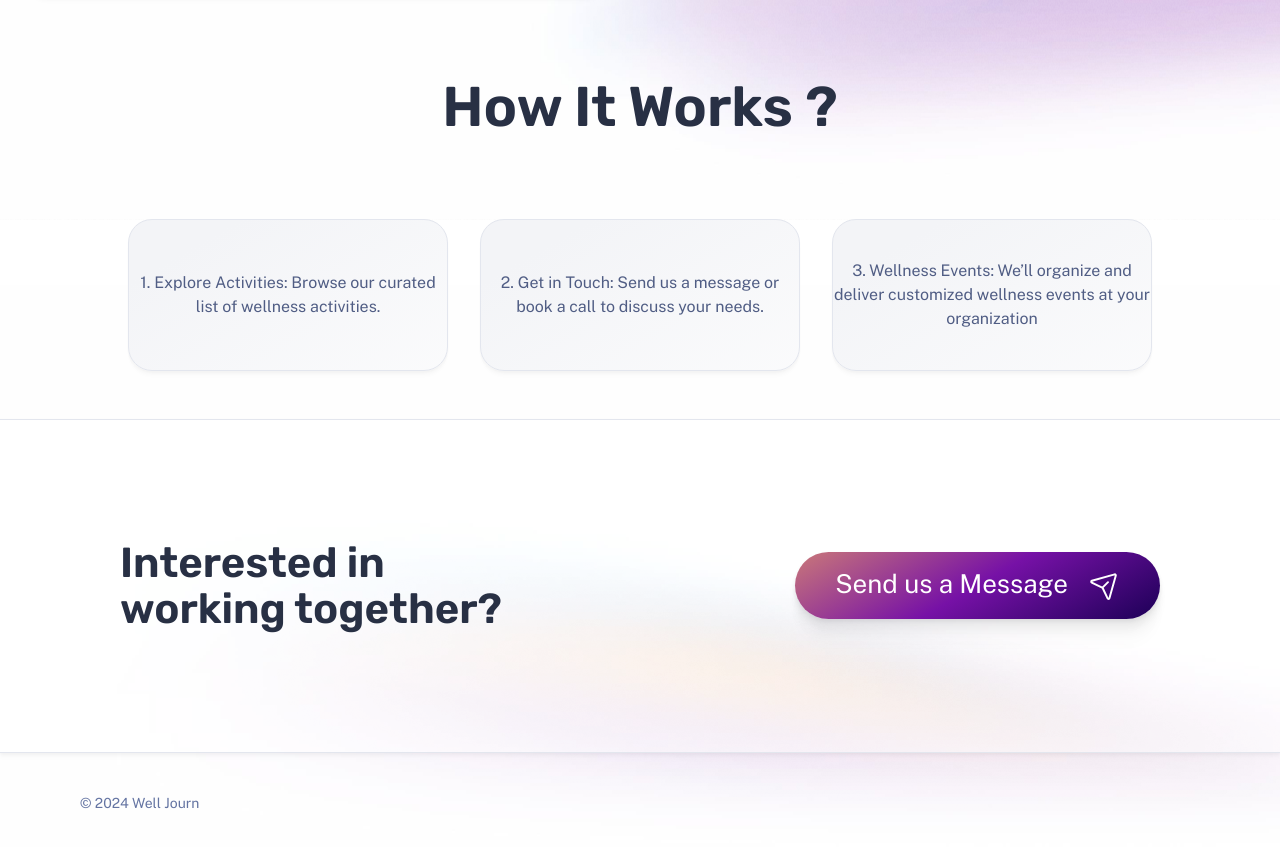
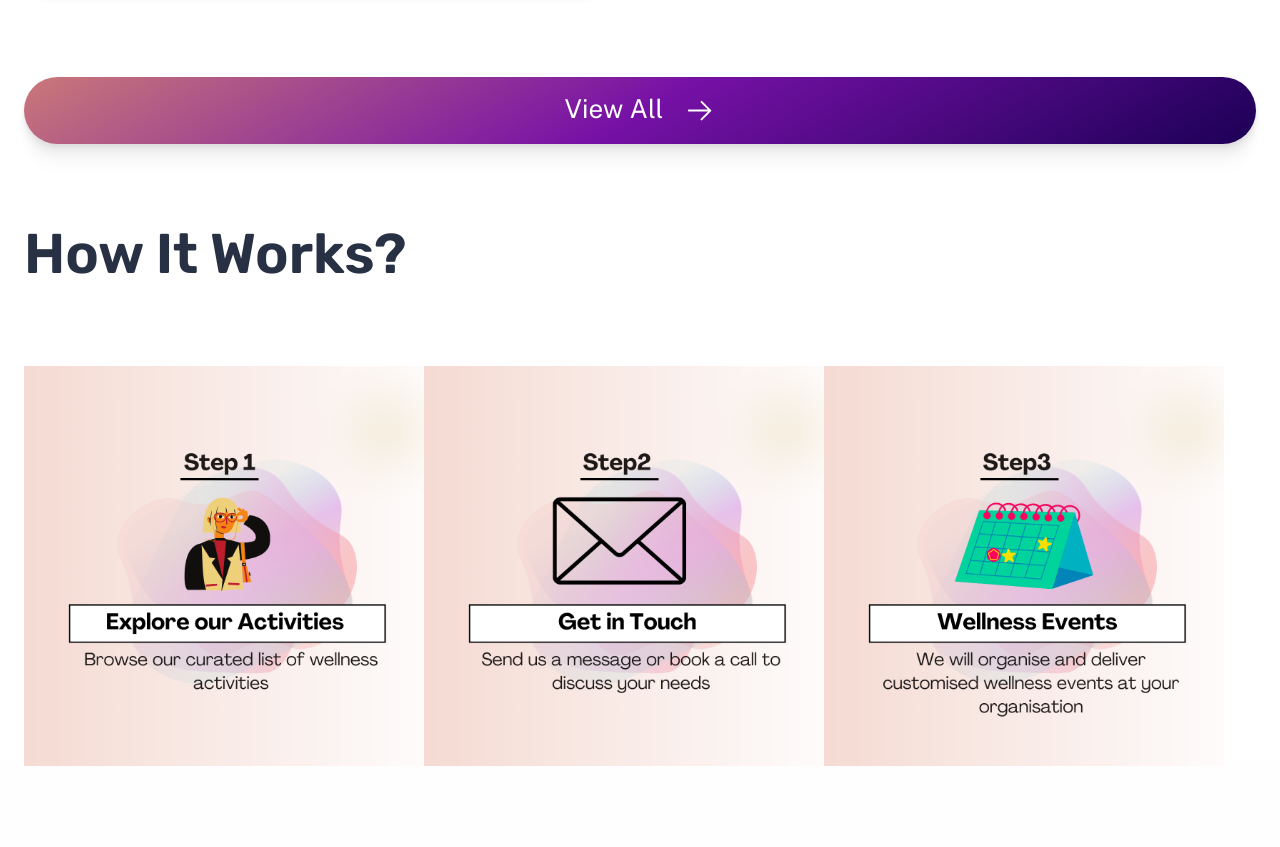
Before and after one commit to RekhaMathew-Product/Well-Journ, an Astro site: page / in a window 1280 px wide. Shown: the part 2484-3331 px from the top of the page. Built offline with nearby package versions, Linux system fonts and the light colour scheme; Astro itself is replaced by a stand-in of ours.

Commit message:
how it works

```diff
--- a/src/pages/index.astro
+++ b/src/pages/index.astro
@@ -124,25 +124,48 @@
           }
         </Grid>
       </div>
-
+    </section>
     <div class="cta">
       <CallToAction href="/work/">
         View All
         <Icon icon="arrow-right" size="1.2em" />
       </CallToAction>
     </div>
-    </section>
 
-    <section class="section with-background bg-variant">
-      <header class="section-header stack gap-2 lg:gap-4">
-        <h3>How It Works ?</h3>
+    <h2>How It Works?</h2>
+    <!-- <section class="section with-background bg-variant"> -->
+    <header class="section-header lg:gap-1">
+      <img
+        width="400"
+        height="400"
+        src="/assets/Step1.png"
+        alt="Jeanine White at work with a colleague"
+      />
+      <img
+        width="400"
+        height="400"
+        src="/assets/Step2.png"
+        alt="Jeanine White at work with a colleague"
+      />
+      <img
+        width="400"
+        height="400"
+        src="/assets/Step3.png"
+        alt="Jeanine White at work with a colleague"
+      />
+    </header>
+    <br />
+    <br />
+    <!-- </section> -->
+  </main>
   <!-- <p>
           I have been fortunate enough to receive praise for my work in several
           publications. Take a look below to learn more.
         </p> -->
-      </header>
+  <ContactCTA />
+</BaseLayout>
 
-      <div class="gallery">
+<!-- <div class="gallery">
         <Grid variant="small">
           {
             [
@@ -156,14 +179,7 @@
             ))
           }
         </Grid>
-      </div>
-    </section>
-  </main>
-  <br />
-  <br />
-
-  <ContactCTA />
-</BaseLayout>
+      </div> -->
 
 <style>
   .hero {
@@ -247,12 +263,22 @@
     max-width: 50ch;
     font-size: var(--text-md);
     color: var(--gray-300);
+    display: flex;
+  }
+
+  .section-header2 {
+    justify-self: center;
+    text-align: center;
+    max-width: 50ch;
+    font-size: var(--text-md);
+    color: var(--gray-300);
+    display: flex;
+    flex-direction: row; /* Aligns items in a horizontal row */
   }
 
   .section-header h3 {
     font-size: var(--text-2xl);
   }
-
   .container {
     /* parent element of h3 */
     text-align: center;
```
Also changed, not shown: public/assets/Step1.png (added), public/assets/Step2.png (added), public/assets/Step3.png (added). Lines whose indentation alone changed are shown as unchanged.
